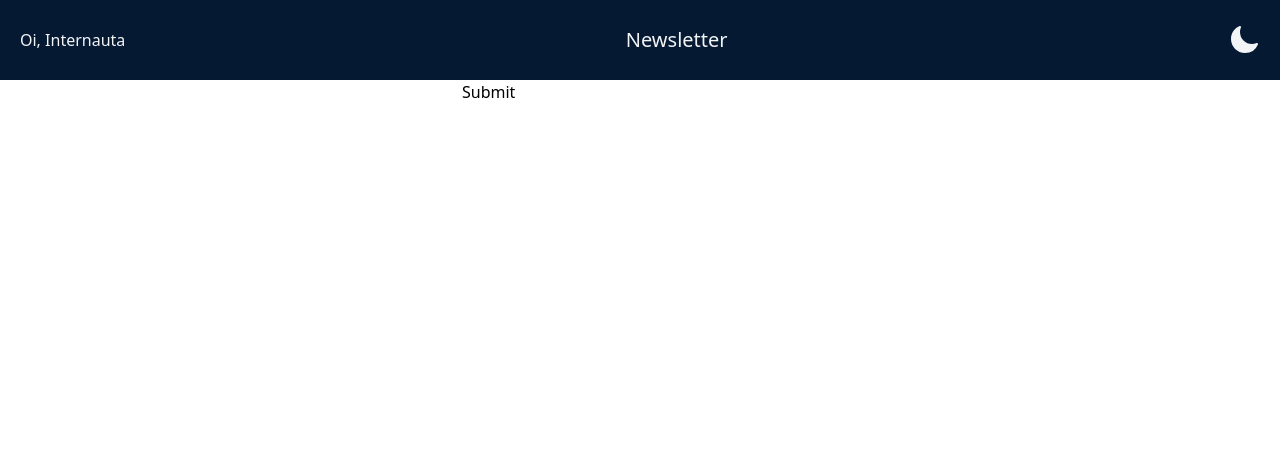
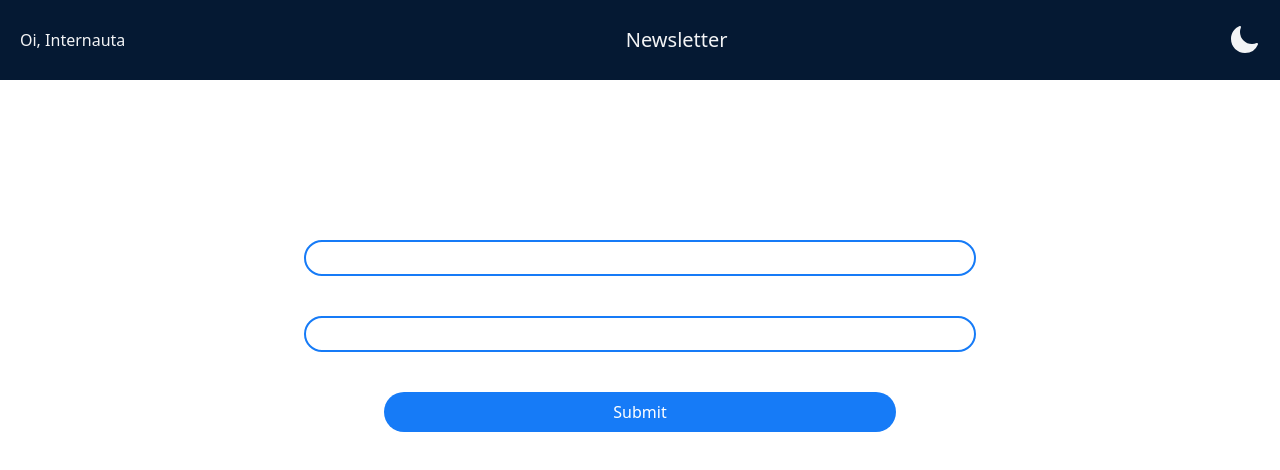
Before and after one commit to marcelluscaio/AluraReactTailwind, a React (Vite) app: page / in a window 1280 px wide. Shown: the top 470 px of the page. Built offline with nearby package versions, Linux system fonts and the light colour scheme.

Commit message:
Form styling when invalid

```diff
--- a/index.html
+++ b/index.html
@@ -6,7 +6,7 @@
     <meta name="viewport" content="width=device-width, initial-scale=1.0" />
     <title>React Tailwind</title>
   </head>
-  <body class="dark:bg-dark-100">
+  <body class="dark:bg-dark-100 ">
     <div id="root"></div>
     <script type="module" src="/src/main.jsx"></script>
   </body>
--- a/src/App.jsx
+++ b/src/App.jsx
@@ -9,11 +9,11 @@ const App = () => {
   const hasUser = Boolean(user);
 
   return(
-    <>
+    <div className="h-screen">
       <Header user={user}/>
       {hasUser && <ArticlesList/>}
       {hasUser || <Form setUser={setUser} />}
-    </>
+    </div>
   )
 }
 
--- a/src/components/Form/Form.jsx
+++ b/src/components/Form/Form.jsx
@@ -6,11 +6,13 @@ const Form = ({setUser}) => {
       setUser({name: name, password: password})
    }
 
+   const styles = "pl-5 py-1 border-2 border-alura-100 dark:border-white dark:bg-dark-100 dark:text-white rounded-full outline-none w-full max-w-2xl invalid:focus:border-red-400"
+
    return(
-      <form onSubmit={safeSubmit}>
-         <input type="text"/>
-         <input type="password"/>
-         <button>Submit</button>
+      <form className="flex flex-col items-center gap-10 mt-40 mx-20 h-full" onSubmit={safeSubmit}>
+         <input className={styles} required type="text"/>
+         <input className={styles} required type="password"/>
+         <button className="bg-alura-100 dark:bg-dark-200 text-white px-6 py-2 w-full rounded-full max-w-lg hover:animate-bounce">Submit</button>
       </form>
    )
 };
```
